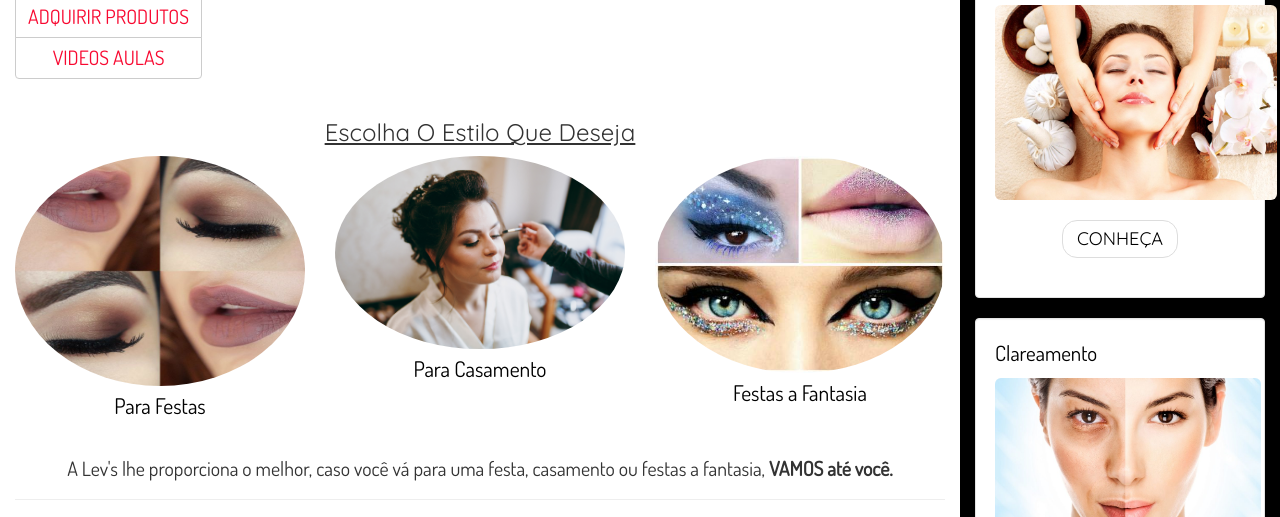
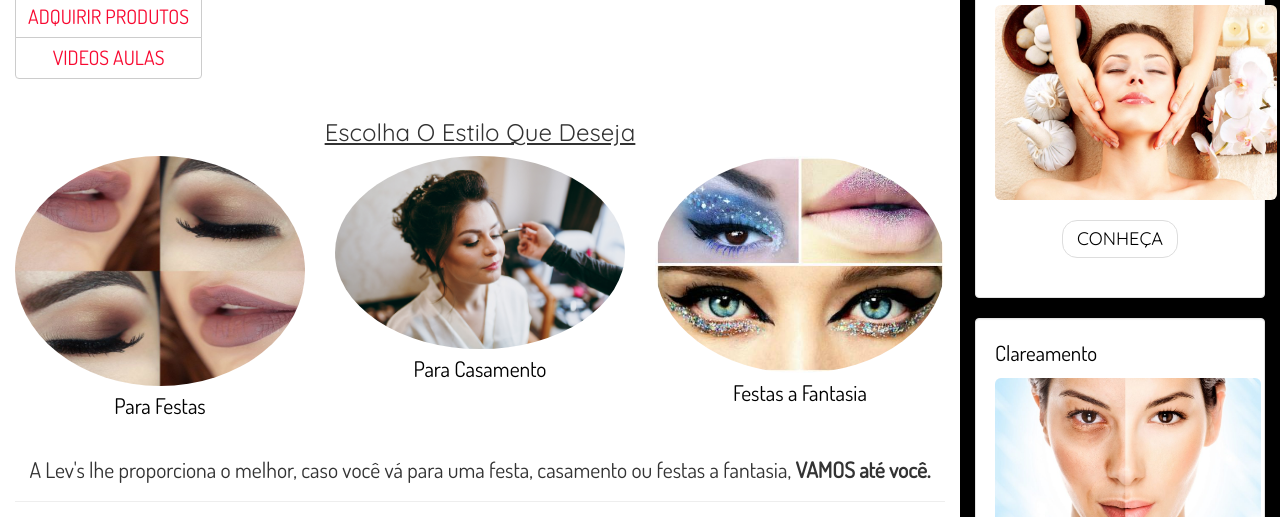
Before and after one commit to Guedix/primeiro-projeto, a plain HTML site: page maquiagens.html in a window 1280 px wide. Shown: the part 247-764 px from the top of the page. Drawn offline with nearby package versions, Linux system fonts and the light colour scheme; a web font is replaced by a local one.

Commit message:
Primeiro Projeto

```diff
--- a/maquiagens.html
+++ b/maquiagens.html
@@ -146,7 +146,7 @@
 
                   </div>
 
-                   <p style="margin-top: 30px; font-family: 'Dosis', sans-serif; font-size: 1.1em">A Lev's lhe proporciona o melhor, caso você vá para uma festa, casamento ou festas a fantasia, <b>VAMOS até você.</b></p>
+                   <p style="margin-top: 30px; font-family: 'Dosis', sans-serif; font-size: 1.2em">A Lev's lhe proporciona o melhor, caso você vá para uma festa, casamento ou festas a fantasia, <b>VAMOS até você.</b></p>
 
 
                   <hr>
```
